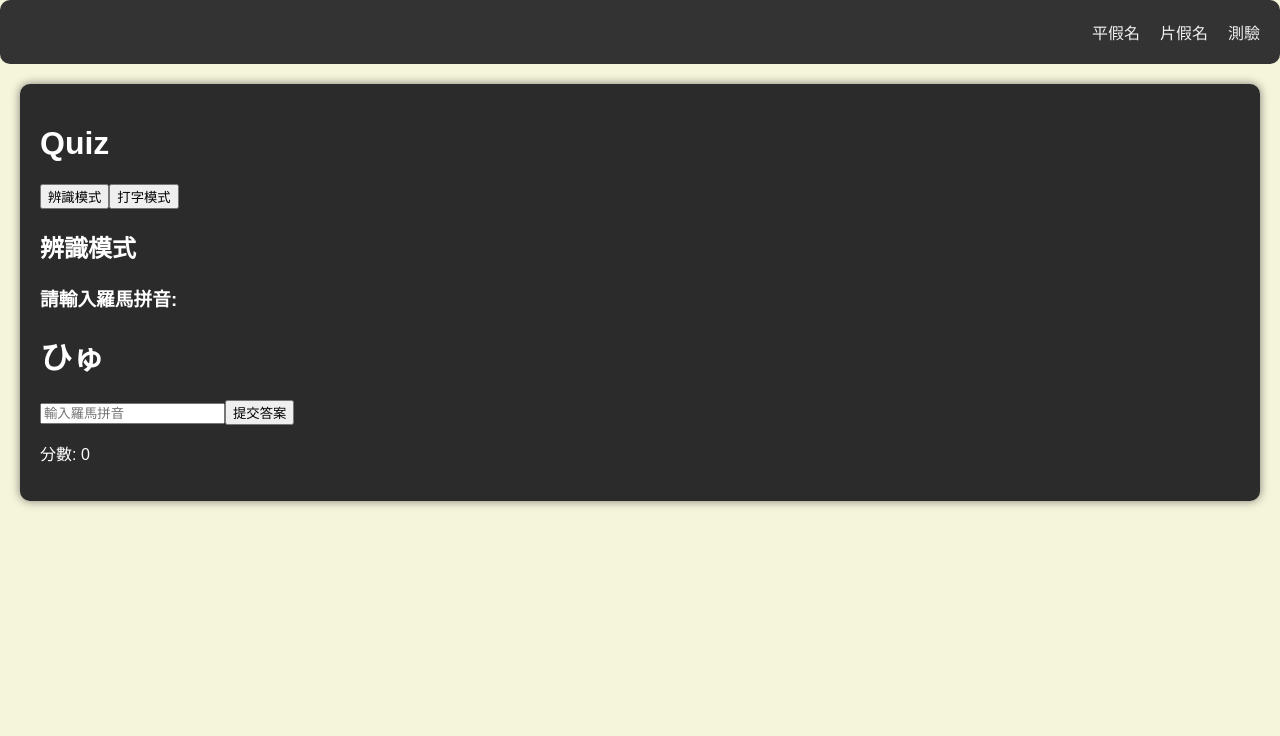
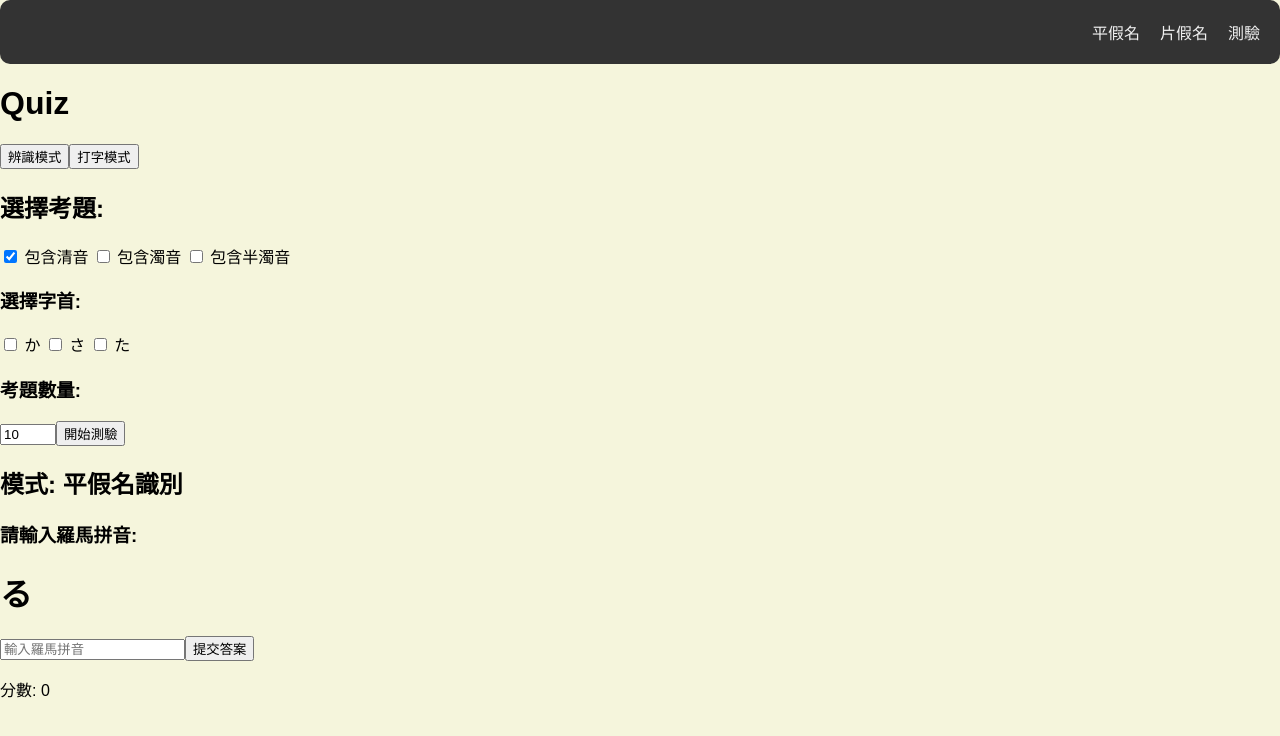
Before and after one commit to salasrew/LearningAngular16, an Angular app: page /quiz in a window 1280 px wide. Shown: the top 736 px of the page. Built offline with nearby package versions, Linux system fonts and the light colour scheme.

Commit message:
平假名自由選擇測驗

```diff
--- a/src/app/quiz/quiz.component.html
+++ b/src/app/quiz/quiz.component.html
@@ -1,10 +1,51 @@
-<div class="quiz-container">
-  <h1>Quiz</h1>
-  <button (click)="setMode('recognition')">辨識模式</button>
-  <button (click)="setMode('typing')">打字模式</button>
+<h1>Quiz</h1>
+<button (click)="setMode('recognition')">辨識模式</button>
+<button (click)="setMode('typing')">打字模式</button>
 
+<div>
+  <h2>選擇考題:</h2>
+
+  <label>
+    <input type="checkbox" [(ngModel)]="includeSeion" />
+    包含清音
+  </label>
+
+  <label>
+    <input type="checkbox" [(ngModel)]="includeDakuon" />
+    包含濁音
+  </label>
+
+  <label>
+    <input type="checkbox" [(ngModel)]="includeHanDakuon" />
+    包含半濁音
+  </label>
+
+  <div>
+    <h3>選擇字首:</h3>
+    <label>
+      <input type="checkbox" (change)="selectedPrefixes.push('か')" [checked]="selectedPrefixes.includes('か')" />
+      か
+    </label>
+    <label>
+      <input type="checkbox" (change)="selectedPrefixes.push('さ')" [checked]="selectedPrefixes.includes('さ')" />
+      さ
+    </label>
+    <label>
+      <input type="checkbox" (change)="selectedPrefixes.push('た')" [checked]="selectedPrefixes.includes('た')" />
+      た
+    </label>
+    <!-- 更多字首選項 -->
+  </div>
+
+  <h3>考題數量:</h3>
+  <input type="number" [(ngModel)]="questionCount" min="1" max="50" />
+
+  <button (click)="startQuiz()">開始測驗</button>
+</div>
+
+<div *ngIf="currentCharacter">
+  <h2>模式: {{ mode === 'recognition' ? '平假名識別' : '其他模式' }}</h2>
   <div *ngIf="mode === 'recognition'">
-    <h2>辨識模式</h2>
     <h3>請輸入羅馬拼音:</h3>
     <h1>{{ currentCharacter }}</h1>
     <input [(ngModel)]="userInput" placeholder="輸入羅馬拼音" />
@@ -15,9 +56,4 @@
       {{ resultMessage }}
     </p>
   </div>
-
-  <div *ngIf="mode === 'typing'">
-    <h2>打字模式</h2>
-    <!-- 這裡實作假名打字測試功能 -->
-  </div>
 </div>
--- a/src/app/quiz/quiz.component.ts
+++ b/src/app/quiz/quiz.component.ts
@@ -13,6 +13,9 @@ export class QuizComponent {
   score: number = 0; // 分數
   resultMessage: string = ''; // 用於顯示正確或錯誤的消息
   isCorrect: boolean = false; // 判斷用戶答案是否正確
+  questionCount: number = 10; // 默認題目數量
+  totalQuestions: number = 0; // 總題目數量
+  currentQuestionIndex: number = 0; // 當前題目索引
 
   // 假名及其對應的羅馬拼音
   kanaMap: { [key: string]: string } = {
@@ -34,16 +37,29 @@ export class QuizComponent {
     'ひゃ': 'hya', 'ひゅ': 'hyu', 'ひょ': 'hyo',
     'みゃ': 'mya', 'みゅ': 'myu', 'みょ': 'myo',
     'りゃ': 'rya', 'りゅ': 'ryu', 'りょ': 'ryo',
-    // 添加更多的擴展音（如有需要）
   };
 
+  selectedPrefixes: string[] = []; // 用戶選擇的字首
+  includeDakuon: boolean = false; // 是否包含濁音
+  includeHanDakuon: boolean = false; // 是否包含半濁音
+  includeSeion: boolean = true; // 是否包含清音
+
   constructor() {
-    this.getRandomCharacter(); // 初始化時獲取隨機假名
+    // 初始化時獲取隨機假名
+    this.getRandomCharacter();
   }
 
   setMode(selectedMode: string) {
     this.mode = selectedMode;
-    this.getRandomCharacter(); // 切換模式時隨機獲取假名
+    this.currentQuestionIndex = 0; // 重置題目索引
+    this.score = 0; // 重置分數
+  }
+
+  startQuiz() {
+    this.totalQuestions = this.questionCount; // 設定總題目數量
+    this.currentQuestionIndex = 0; // 重置題目索引
+    this.score = 0; // 重置分數
+    this.getRandomCharacter(); // 獲取第一個題目
   }
 
   submitAnswer() {
@@ -55,14 +71,41 @@ export class QuizComponent {
       this.resultMessage = '錯誤！';
       this.isCorrect = false;
     }
+
     this.userInput = ''; // 重置用戶輸入
-    this.getRandomCharacter(); // 獲取新的假名
+    this.currentQuestionIndex++; // 移動到下一題
+
+    // 檢查是否還有題目
+    if (this.currentQuestionIndex < this.totalQuestions) {
+      this.getRandomCharacter(); // 獲取下一個題目
+    } else {
+      this.endQuiz(); // 結束測驗
+    }
+  }
+
+  endQuiz() {
+    this.resultMessage = `測驗結束！總分: ${this.score}/${this.totalQuestions}`; // 顯示總分
+    this.isCorrect = false; // 重置正確狀態
+    this.currentCharacter = ''; // 清空當前字符
   }
 
   // 獲取隨機的假名及其正確答案
   getRandomCharacter() {
-    const characters = Object.keys(this.kanaMap);
-    this.currentCharacter = characters[Math.floor(Math.random() * characters.length)];
-    this.correctAnswer = this.kanaMap[this.currentCharacter]; // 獲取正確答案
+    const filteredCharacters = Object.keys(this.kanaMap).filter(character => {
+      const isSeion = this.includeSeion && !['が', 'ざ', 'だ', 'ば', 'ぱ', 'きゃ', 'きゅ', 'きょ', 'しゃ', 'しゅ', 'しょ', 'ちゃ', 'ちゅ', 'ちょ', 'にゃ', 'にゅ', 'にょ', 'ひゃ', 'ひゅ', 'ひょ', 'みゃ', 'みゅ', 'みょ', 'りゃ', 'りゅ', 'りょ'].includes(character);
+      const isDakuon = this.includeDakuon && ['が', 'ざ', 'だ', 'ば', 'ぱ', 'きゃ', 'きゅ', 'きょ', 'しゃ', 'しゅ', 'しょ', 'ちゃ', 'ちゅ', 'ちょ', 'にゃ', 'にゅ', 'にょ', 'ひゃ', 'ひゅ', 'ひょ', 'みゃ', 'みゅ', 'みょ', 'りゃ', 'りゅ', 'りょ'].includes(character);
+      const isHanDakuon = this.includeHanDakuon && ['ぱ', 'ぴ', 'ぷ', 'ぺ', 'ぽ'].includes(character);
+      const startsWithSelectedPrefix = this.selectedPrefixes.length === 0 || this.selectedPrefixes.some(prefix => character.startsWith(prefix));
+
+      return (isSeion || isDakuon || isHanDakuon) && startsWithSelectedPrefix;
+    });
+
+    if (filteredCharacters.length > 0) {
+      this.currentCharacter = filteredCharacters[Math.floor(Math.random() * filteredCharacters.length)];
+      this.correctAnswer = this.kanaMap[this.currentCharacter]; // 獲取正確答案
+    } else {
+      this.currentCharacter = ''; // 若無字符可選，則設為空
+      this.correctAnswer = ''; // 對應的答案設為空
+    }
   }
 }
```
